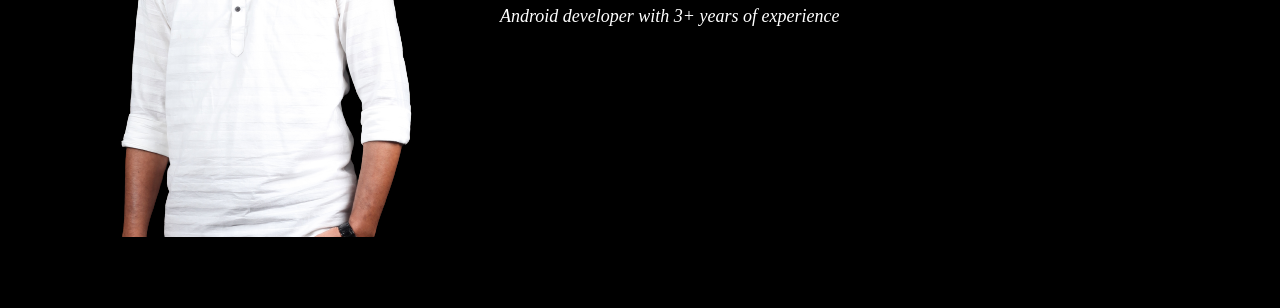
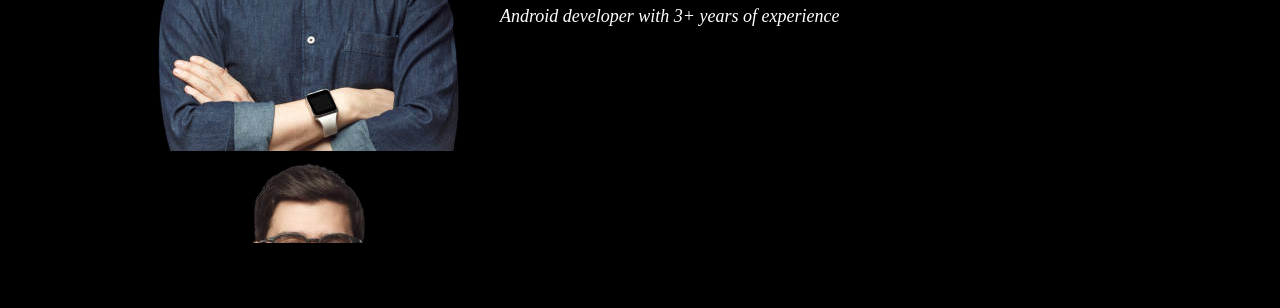
Before and after one commit to sagardeshmukh775/My-Resume, a plain HTML site: page index.html in a window 1280 px wide. Shown: the part 337-645 px from the top of the page. Drawn offline with Linux system fonts and the light colour scheme.

Commit message:
Update style.css

```diff
--- a/style.css
+++ b/style.css
@@ -44,7 +44,7 @@
 #myimage {
     height: 500px;
     width: 500px;
-    background-image: url(My.png);
+    background-image: url(user.png);
     float: left;
 }
 
```
